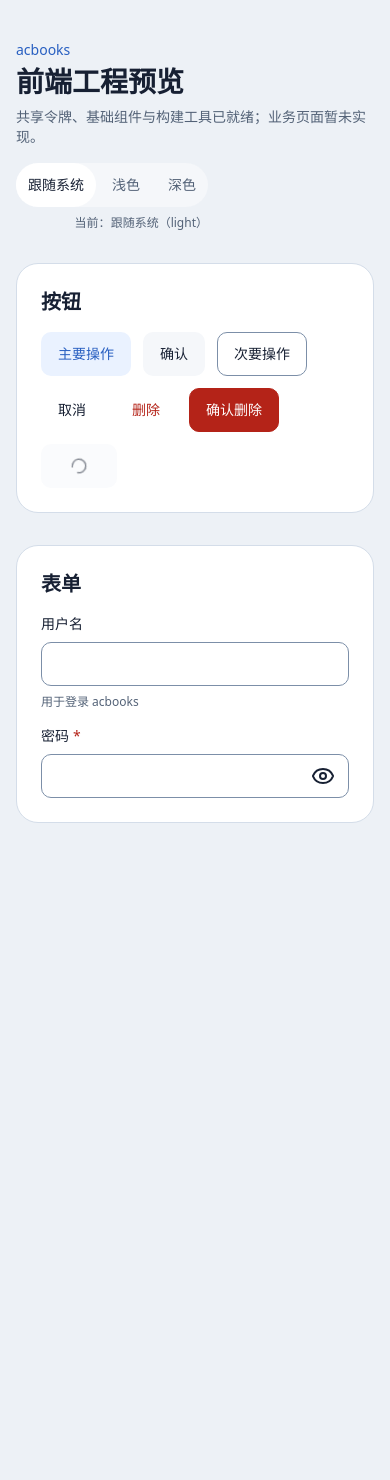
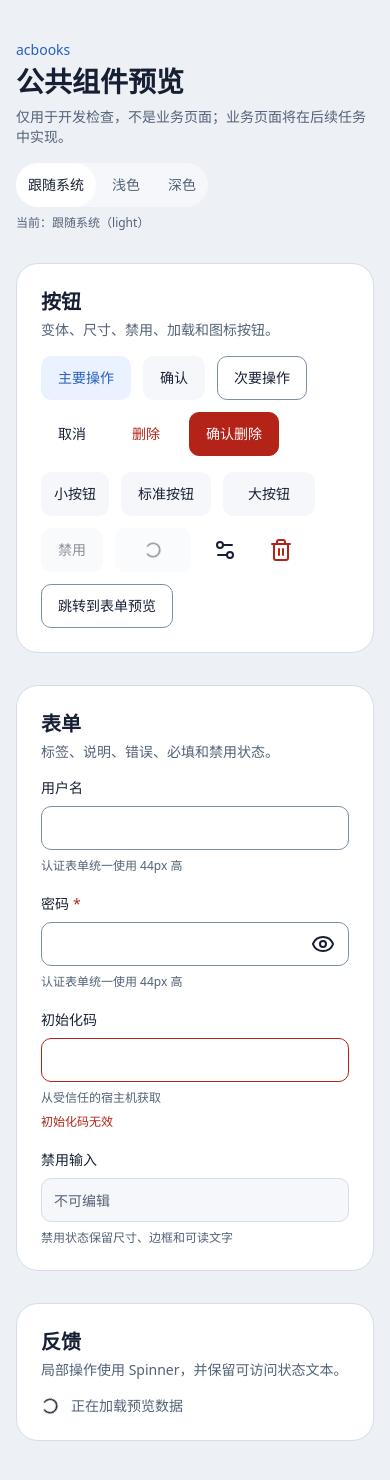
Before and after one commit to helloactop/acbooks, a React (Vite) app in the folder apps/acbooks-web/: page / in a window 390 px wide. Before the commit the page ends 863 px from the top, so only its background shows below. Built offline with nearby package versions, Linux system fonts and the light colour scheme.

Commit message:
feat(web): expand responsive component preview
Show button variants and sizes, disabled/loading/icon/link states, auth-sized form controls with error and disabled examples, and local loading feedback. Keep the page development-only and fix narrow-screen wrapping.

```diff
--- a/apps/acbooks-web/src/App.tsx
+++ b/apps/acbooks-web/src/App.tsx
@@ -1,13 +1,17 @@
 import {
   Button,
   Field,
+  IconButton,
   Input,
   PasswordInput,
   SegmentedControl,
+  Spinner,
   useTheme,
   type SegmentedControlOption,
   type ThemeMode,
 } from "@acbooks/ui";
+import { Settings2, Trash2 } from "lucide-react";
+import type { ReactNode } from "react";
 
 const THEME_LABELS: Record<ThemeMode, string> = {
   system: "跟随系统",
@@ -21,62 +25,143 @@ const THEME_OPTIONS: readonly SegmentedControlOption<ThemeMode>[] = [
   { value: "dark", label: THEME_LABELS.dark },
 ];
 
+interface PreviewSectionProps {
+  children: ReactNode;
+  description?: string;
+  id: string;
+  title: string;
+}
+
+function PreviewSection({
+  children,
+  description,
+  id,
+  title,
+}: PreviewSectionProps) {
+  const headingId = `${id}-title`;
+  return (
+    <section
+      aria-labelledby={headingId}
+      className="rounded-panel border border-border bg-background p-6"
+      id={id}
+    >
+      <h2 className="text-xl font-semibold" id={headingId}>
+        {title}
+      </h2>
+      {description ? (
+        <p className="mt-1 text-sm text-muted-foreground">{description}</p>
+      ) : null}
+      <div className="mt-4">{children}</div>
+    </section>
+  );
+}
+
 export default function App() {
   const { resolvedTheme, setTheme, theme } = useTheme();
 
   return (
     <main className="min-h-dvh bg-frame px-4 py-10 text-foreground sm:px-6">
-      <div className="mx-auto flex max-w-3xl flex-col gap-8">
-        <header className="flex flex-wrap items-end justify-between gap-4">
-          <div>
+      <div className="mx-auto flex w-full max-w-4xl flex-col gap-8">
+        <header className="flex flex-col gap-4 sm:flex-row sm:items-end sm:justify-between">
+          <div className="min-w-0 flex-1">
             <p className="text-sm font-medium text-accent-text">acbooks</p>
             <h1 className="mt-1 text-[28px] leading-tight font-semibold">
-              前端工程预览
+              公共组件预览
             </h1>
             <p className="mt-2 text-sm text-muted-foreground">
-              共享令牌、基础组件与构建工具已就绪；业务页面暂未实现。
+              仅用于开发检查，不是业务页面；业务页面将在后续任务中实现。
             </p>
           </div>
-          <div className="flex flex-col items-end gap-2">
+          <div className="flex w-full flex-col items-start gap-2 sm:w-auto sm:shrink-0 sm:items-end">
             <SegmentedControl
               ariaLabel="外观模式"
               onValueChange={setTheme}
               options={THEME_OPTIONS}
               value={theme}
             />
-            <span className="text-xs text-muted-foreground">
+            <span
+              aria-live="polite"
+              className="text-xs text-muted-foreground"
+            >
               当前：{THEME_LABELS[theme]}（{resolvedTheme}）
             </span>
           </div>
         </header>
 
-        <section className="rounded-panel border border-border bg-background p-6">
-          <h2 className="text-xl font-semibold">按钮</h2>
-          <div className="mt-4 flex flex-wrap gap-3">
+        <PreviewSection
+          description="变体、尺寸、禁用、加载和图标按钮。"
+          id="buttons"
+          title="按钮"
+        >
+          <div className="flex flex-wrap items-center gap-3">
             <Button variant="soft">主要操作</Button>
             <Button>确认</Button>
             <Button variant="outline">次要操作</Button>
             <Button variant="ghost">取消</Button>
             <Button variant="danger">删除</Button>
             <Button variant="danger-confirm">确认删除</Button>
+          </div>
+          <div className="mt-4 flex flex-wrap items-center gap-3">
+            <Button size="sm">小按钮</Button>
+            <Button size="md">标准按钮</Button>
+            <Button size="lg">大按钮</Button>
+            <Button disabled>禁用</Button>
             <Button loading>提交中</Button>
+            <IconButton label="设置">
+              <Settings2 aria-hidden="true" />
+            </IconButton>
+            <IconButton label="删除" variant="danger">
+              <Trash2 aria-hidden="true" />
+            </IconButton>
+            <Button asChild variant="outline">
+              <a href="#forms">跳转到表单预览</a>
+            </Button>
           </div>
-        </section>
+        </PreviewSection>
 
-        <section className="rounded-panel border border-border bg-background p-6">
-          <h2 className="text-xl font-semibold">表单</h2>
-          <div className="mt-4 grid max-w-md gap-4">
-            <Field description="用于登录 acbooks" label="用户名">
+        <PreviewSection
+          description="标签、说明、错误、必填和禁用状态。"
+          id="forms"
+          title="表单"
+        >
+          <div className="grid max-w-2xl gap-5 md:grid-cols-2">
+            <Field description="认证表单统一使用 44px 高" label="用户名">
               <Input autoComplete="username" controlSize="auth" />
             </Field>
-            <Field label="密码" required>
+            <Field description="认证表单统一使用 44px 高" label="密码" required>
               <PasswordInput
                 autoComplete="current-password"
                 controlSize="auth"
               />
             </Field>
+            <Field
+              description="从受信任的宿主机获取"
+              error="初始化码无效"
+              label="初始化码"
+            >
+              <Input autoComplete="one-time-code" controlSize="auth" />
+            </Field>
+            <Field
+              description="禁用状态保留尺寸、边框和可读文字"
+              label="禁用输入"
+            >
+              <Input defaultValue="不可编辑" controlSize="auth" disabled />
+            </Field>
           </div>
-        </section>
+        </PreviewSection>
+
+        <PreviewSection
+          description="局部操作使用 Spinner，并保留可访问状态文本。"
+          id="feedback"
+          title="反馈"
+        >
+          <div className="flex items-center gap-3">
+            <Spinner />
+            <span className="text-sm text-muted-foreground">
+              正在加载预览数据
+            </span>
+          </div>
+        </PreviewSection>
       </div>
     </main>
   );
```
